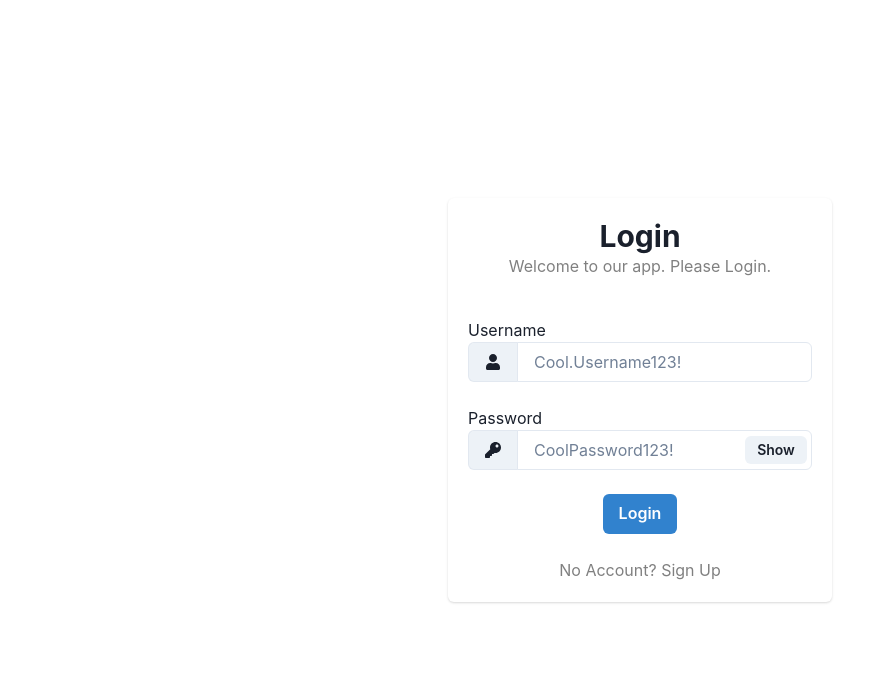
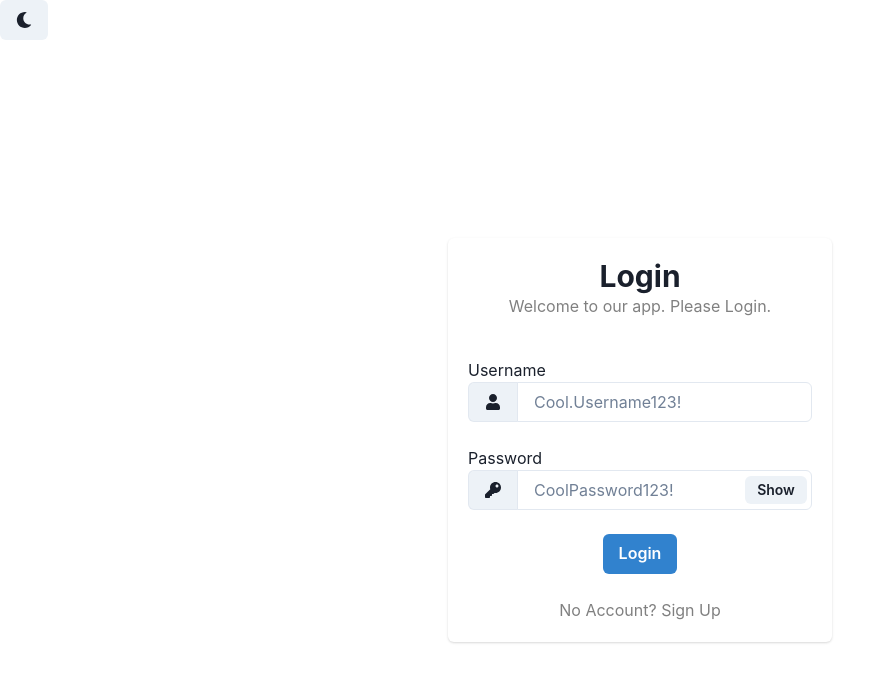
Before and after one commit to LarryTheFatCat/TodoApplication, a Next.js app: page / in a window 1280 px wide. Shown: the top 682 px of the page, without its empty margins (0-895 px from the left). Built offline with nearby package versions, Linux system fonts and the light colour scheme.

Commit message:
Add theme switcher to main index file
whoops

```diff
--- a/src/pages/index.js
+++ b/src/pages/index.js
@@ -22,6 +22,7 @@ import { FaUser, FaKey } from "react-icons/fa";
 import { MdAlternateEmail } from "react-icons/md"
 import { useState } from "react";
 import { useRouter } from "next/router";
+import ThemeSwitcher from "./Components/ThemeSwitcher";
 
 export default function Home() {
   const [show, setShow] = useState(false); // default value for pword input false
@@ -52,7 +53,7 @@ export default function Home() {
   function checkLogin() {
     let username = localStorage.getItem("username");
     let password = localStorage.getItem("password");
-    if(username !== inputValue.username || password !== inputValue.password) {
+    if (username !== inputValue.username || password !== inputValue.password) {
       setError(true);
     } else {
       setError(false);
@@ -77,6 +78,8 @@ export default function Home() {
   }
 
   return (
+    <>
+    <ThemeSwitcher />
       <Flex minH={"100vh"} align={"center"} justify={"center"}>
         {signUp ? <Card maxW="sm">
           <CardHeader>
@@ -297,5 +300,6 @@ export default function Home() {
             </CardBody>
           </Card>}
       </Flex >
+    </>
   );
 }
```
Lines whose indentation alone changed are shown as unchanged.
